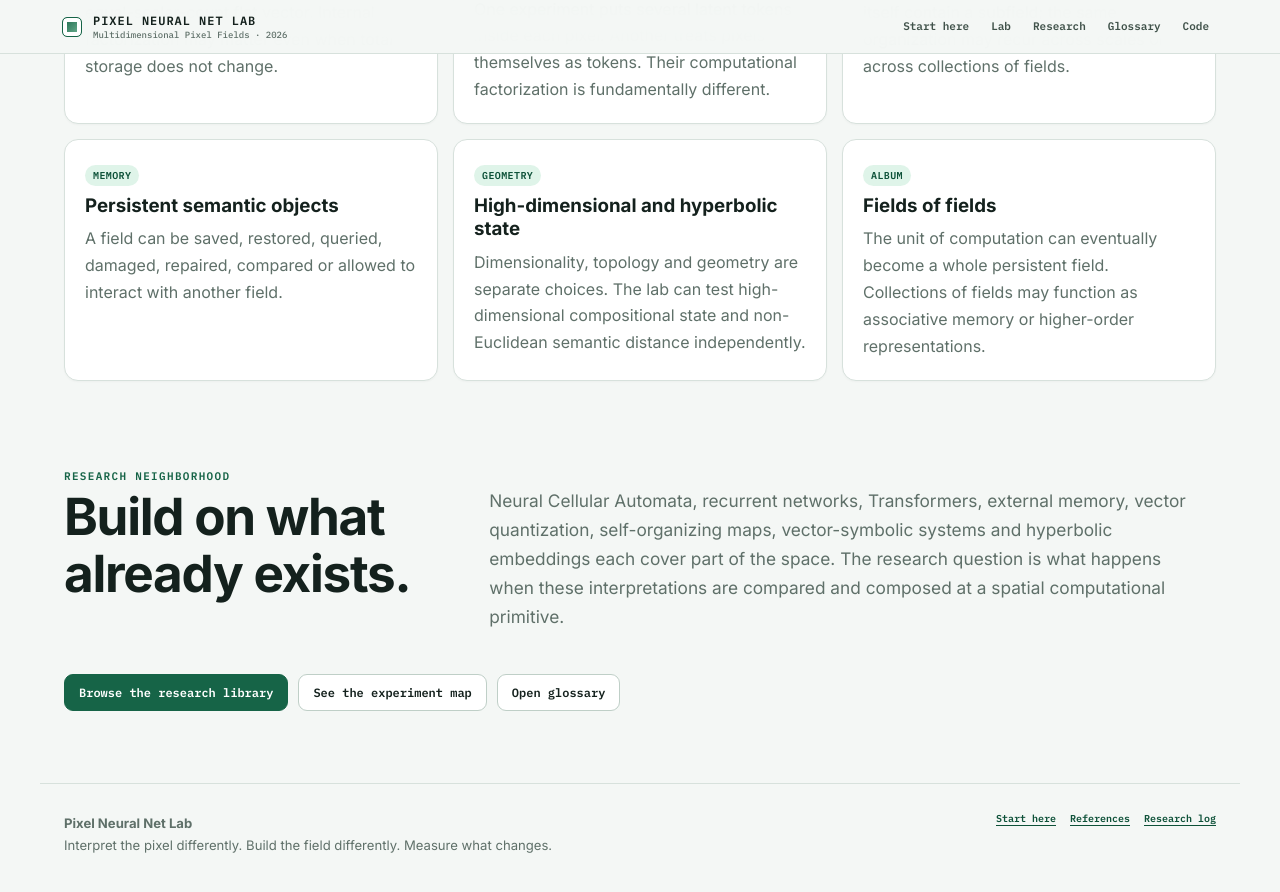
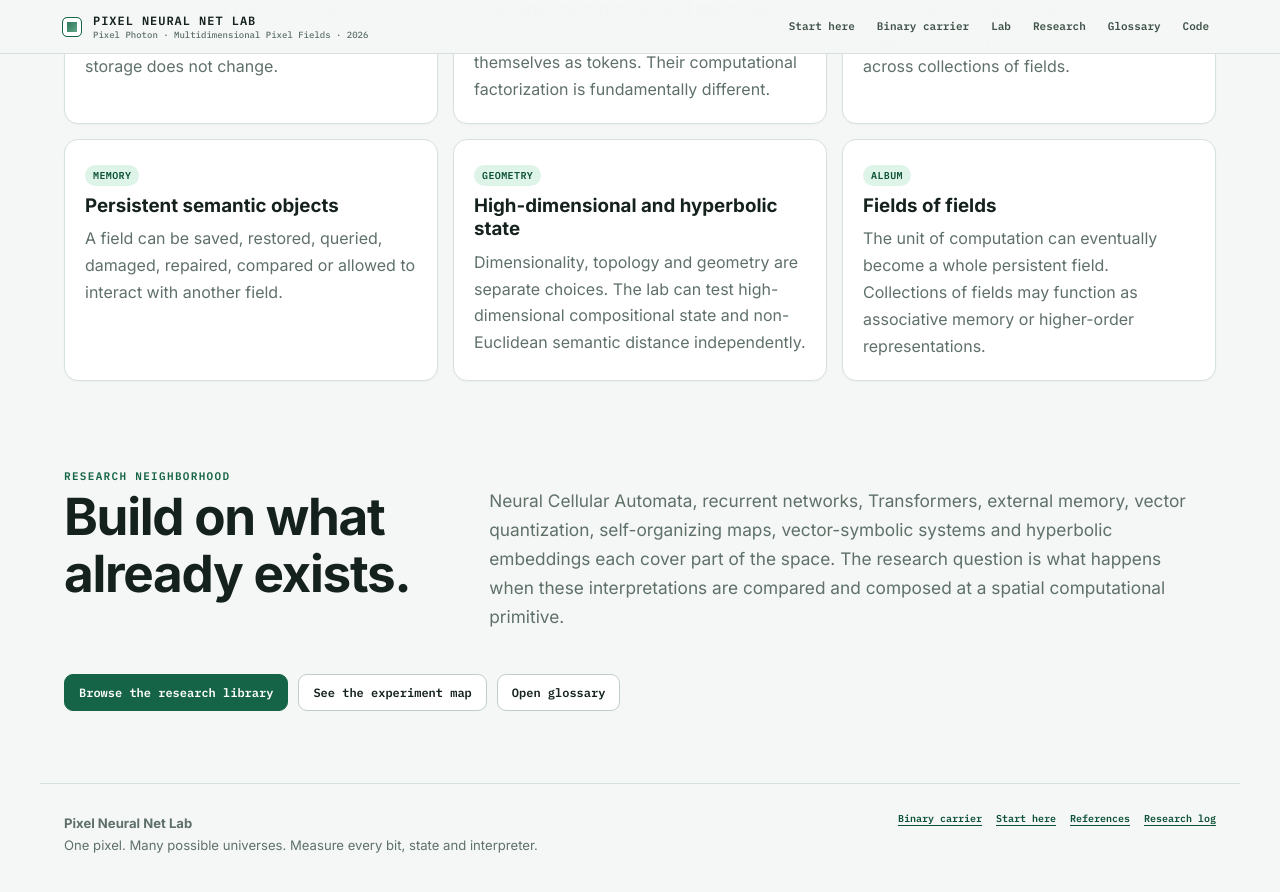
Before and after one commit to bitwikiorg/pixel-art-2026, a Jekyll site: the page built from index.html, in a window 1280 px wide and 900 px high, scrolled down 3035 px. Shown: the top 892 px of the window. Built offline with Jekyll 4.4.1, drawn with Linux system fonts in a browser that asks for light colours.

Commit message:
Promote Binary Carrier in site navigation

```diff
--- a/_layouts/default.html
+++ b/_layouts/default.html
@@ -17,10 +17,11 @@
     <div class="header-inner">
       <a class="brand" href="{{ '/' | relative_url }}" aria-label="Pixel Neural Net Lab home">
         <span class="brand-mark" aria-hidden="true"></span>
-        <span><strong>PIXEL NEURAL NET LAB</strong><small>Multidimensional Pixel Fields · 2026</small></span>
+        <span><strong>PIXEL NEURAL NET LAB</strong><small>Pixel Photon · Multidimensional Pixel Fields · 2026</small></span>
       </a>
       <nav class="top-nav" aria-label="Primary">
         <a href="{{ '/learn/' | relative_url }}">Start here</a>
+        <a href="{{ '/carrier/' | relative_url }}">Binary carrier</a>
         <a href="{{ '/experiment/' | relative_url }}">Lab</a>
         <a href="{{ '/research/' | relative_url }}">Research</a>
         <a href="{{ '/glossary/' | relative_url }}">Glossary</a>
@@ -30,10 +31,11 @@
   </header>
   <main id="main-content">{{ content }}</main>
   <footer class="site-footer">
-    <div><strong>Pixel Neural Net Lab</strong><br><span>Interpret the pixel differently. Build the field differently. Measure what changes.</span></div>
-    <div class="footer-links"><a href="{{ '/learn/' | relative_url }}">Start here</a><a href="{{ '/research/04-references/' | relative_url }}">References</a><a href="https://github.com/bitwikiorg/pixel-art-2026/issues">Research log</a></div>
+    <div><strong>Pixel Neural Net Lab</strong><br><span>One pixel. Many possible universes. Measure every bit, state and interpreter.</span></div>
+    <div class="footer-links"><a href="{{ '/carrier/' | relative_url }}">Binary carrier</a><a href="{{ '/learn/' | relative_url }}">Start here</a><a href="{{ '/research/04-references/' | relative_url }}">References</a><a href="https://github.com/bitwikiorg/pixel-art-2026/issues">Research log</a></div>
   </footer>
   <script src="{{ '/assets/js/site.js' | relative_url }}" defer></script>
+  {% if page.binary_carrier %}<script src="{{ '/assets/js/binary-carrier.js' | relative_url }}" defer></script>{% endif %}
   {% if page.pixel_universe %}<script src="{{ '/assets/js/pixel-universe.js' | relative_url }}" defer></script>{% endif %}
   {% if page.field_lab %}<script src="{{ '/assets/js/field.js' | relative_url }}" defer></script>{% endif %}
   {% if page.neural_lab %}<script src="https://cdn.jsdelivr.net/npm/@tensorflow/tfjs@4.22.0/dist/tf.min.js"></script><script src="{{ '/assets/js/neural-field.js' | relative_url }}" defer></script>{% endif %}
```
